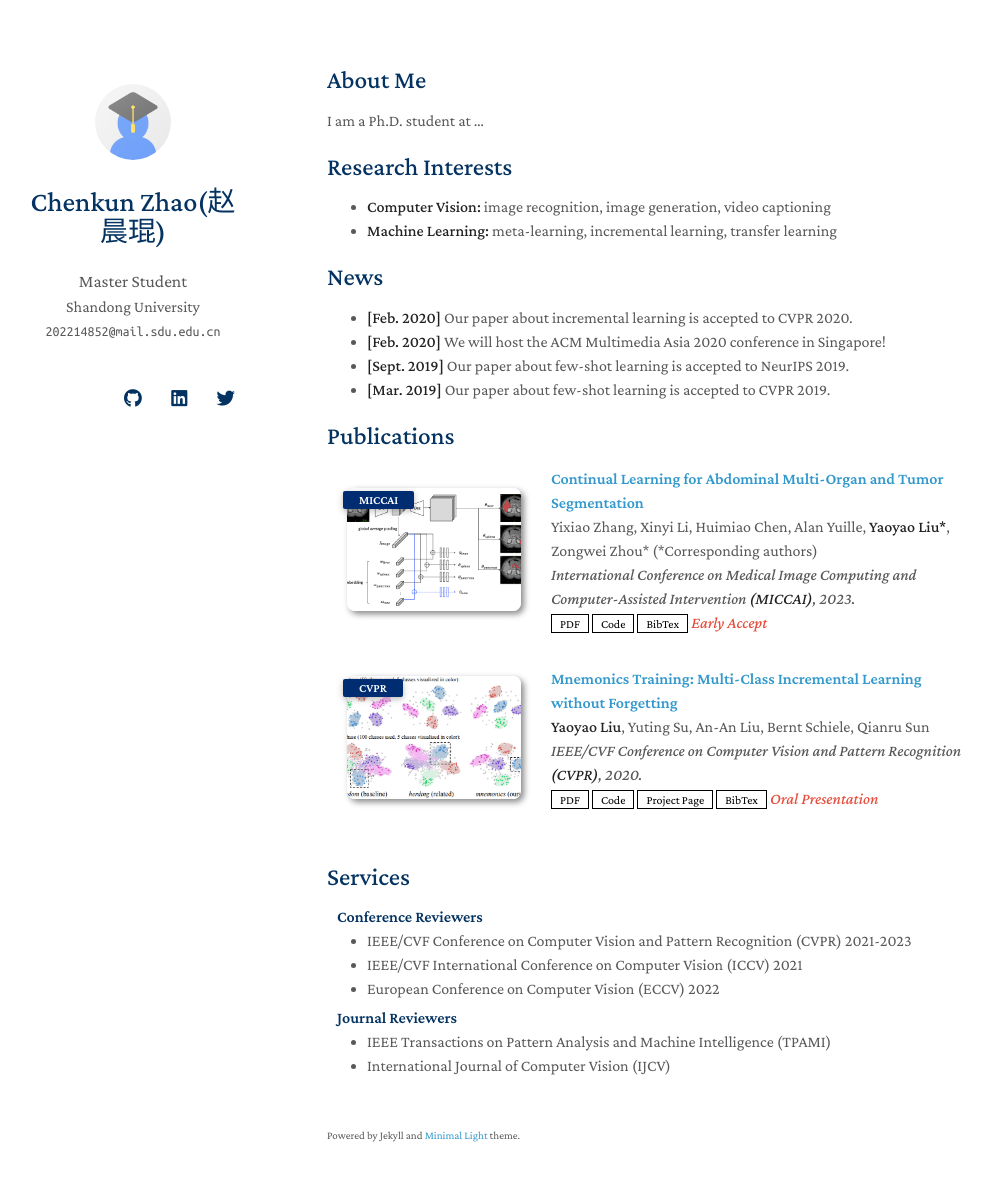
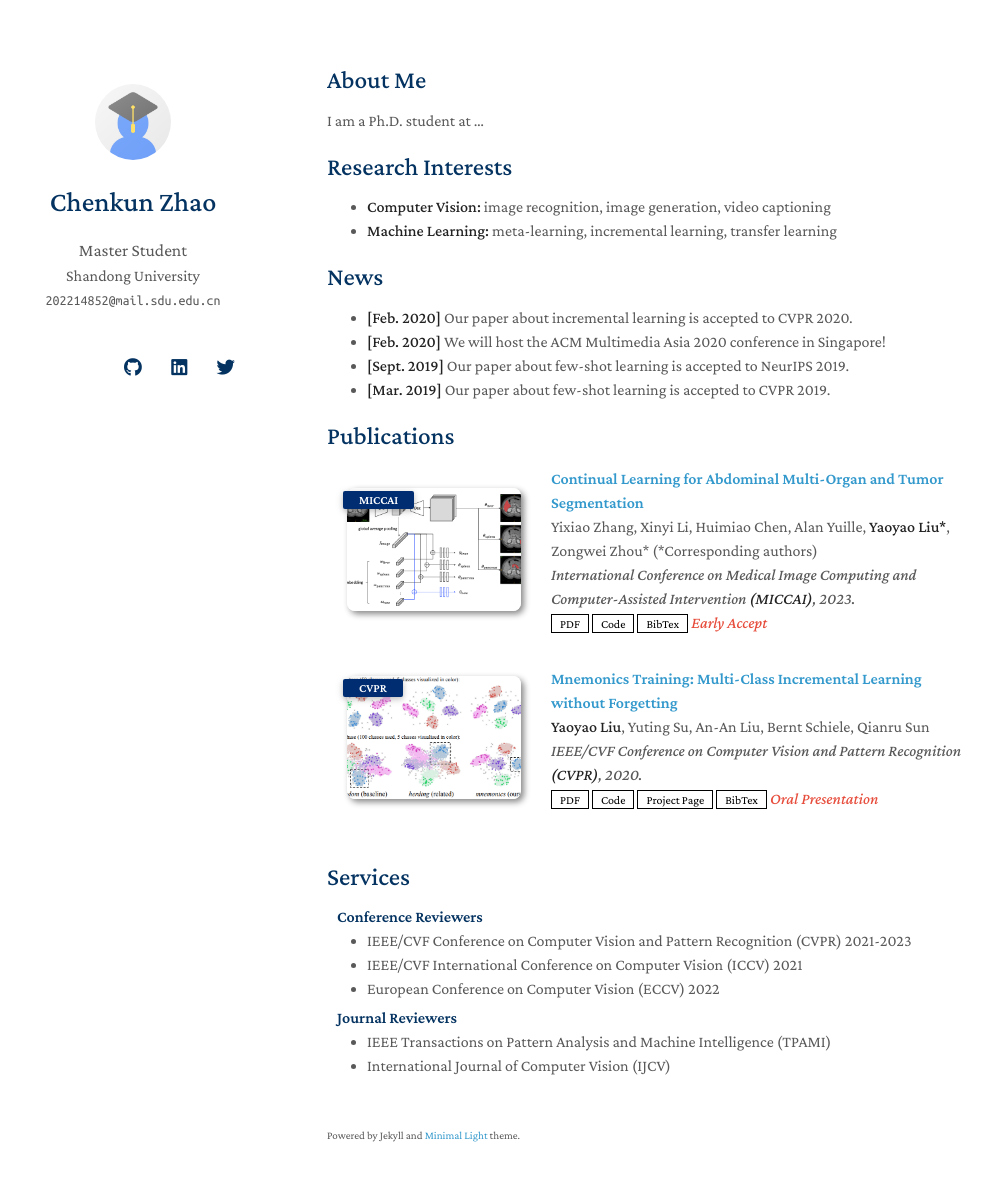
Before and after one commit to zhaockab/zhaockab.github.io, a Jekyll site: the page built from index.md, in a window 1280 px wide and 1216 px high. Shown: the top 1181 px of the window, without its empty margins (143-1135 px from the left). Built offline with Jekyll 4.4.1, drawn with Linux system fonts in a browser that asks for light colours; nearby versions of some CDN libraries; a style sheet for code colours, icons or effects is not loaded; our own code applies the rules of GitHub Pages for plain Markdown files.

Commit message:
Update _config.yml

```diff
--- a/_config.yml
+++ b/_config.yml
@@ -1,5 +1,5 @@
 # Basic Information
-title: Chenkun Zhao(赵晨琨)
+title: Chenkun Zhao
 position: Master Student
 affiliation: Shandong University
 email: 202214852@mail.sdu.edu.cn
```
